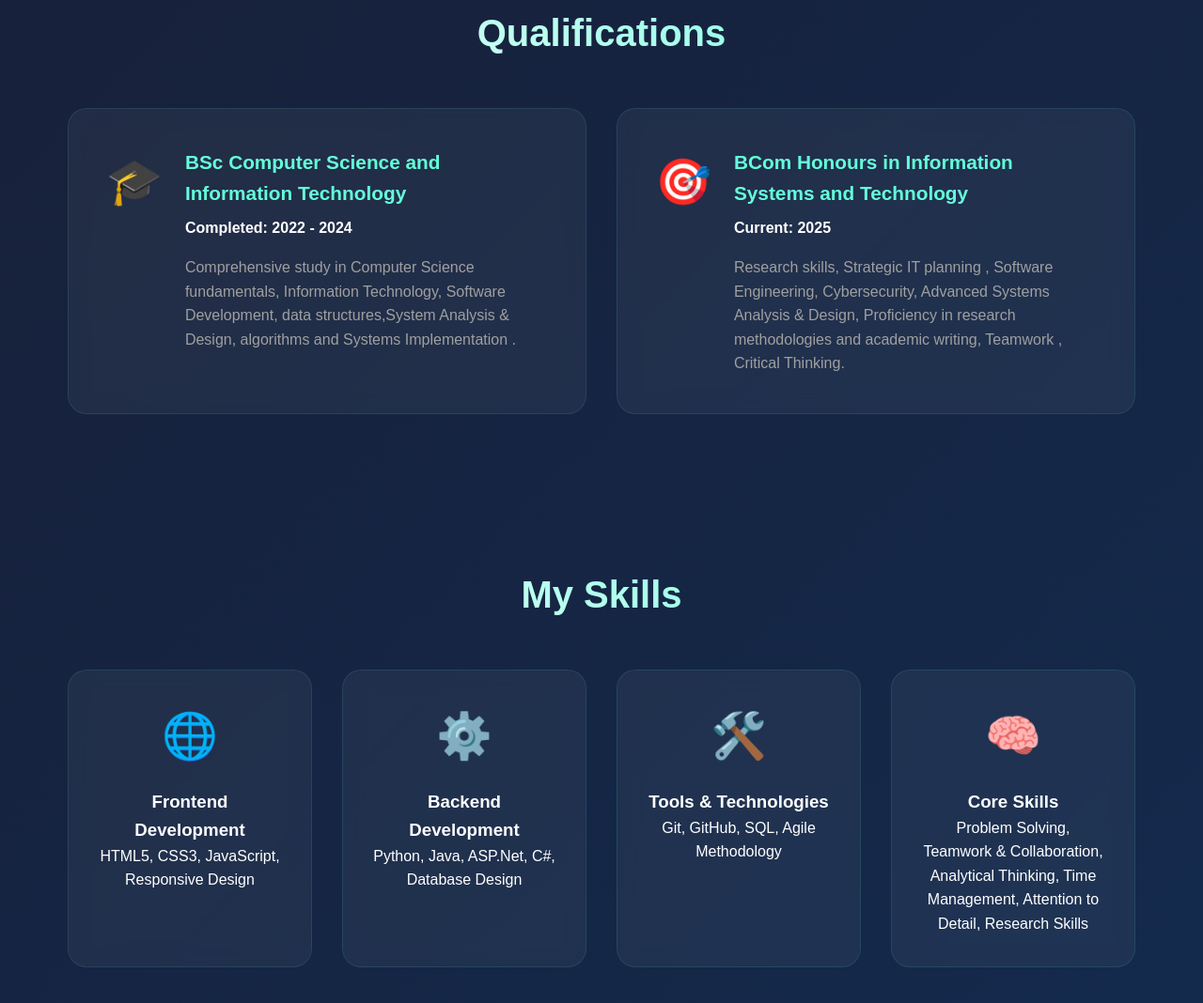
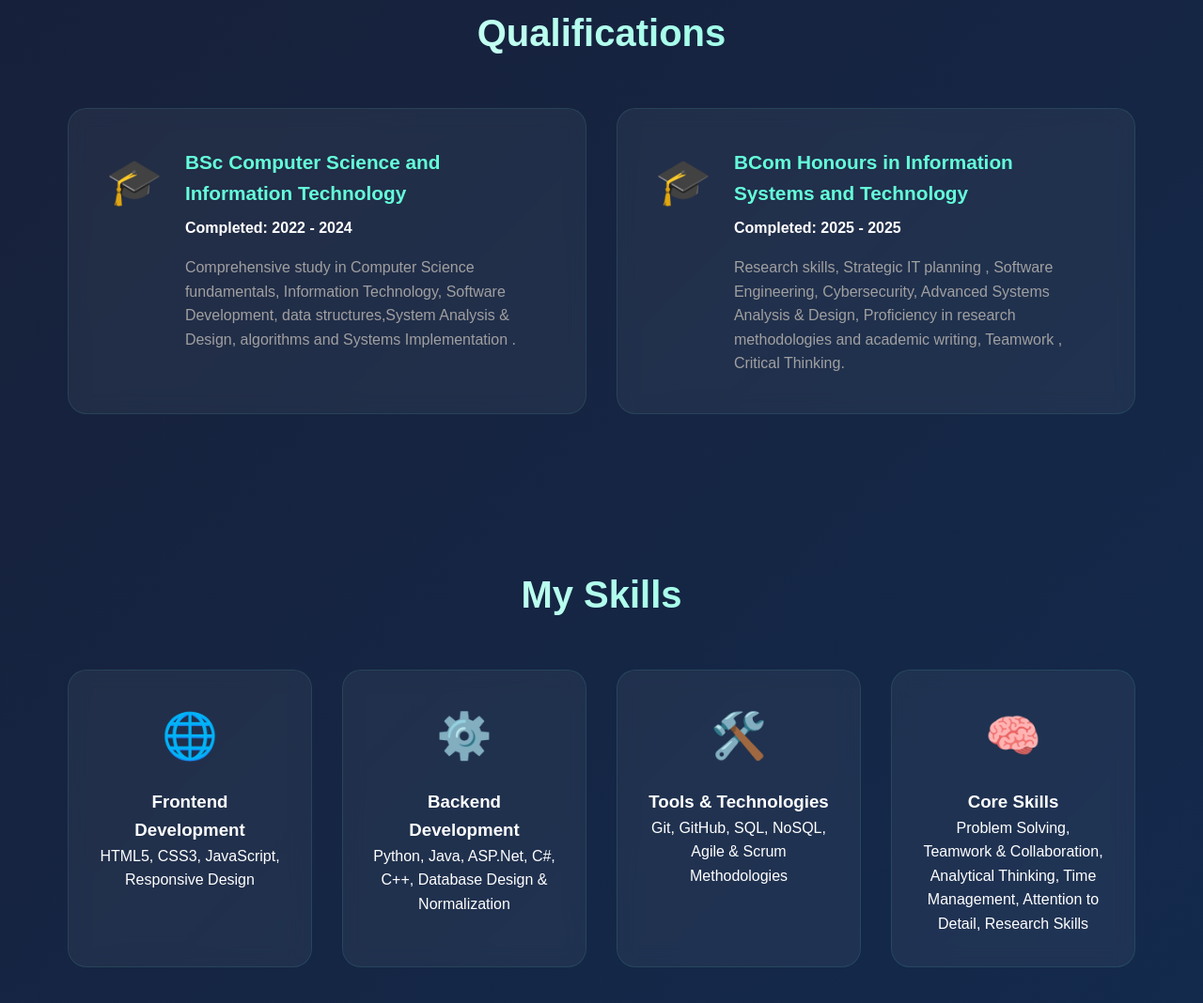
Before and after one commit to MdletsheFisokuhle/Portfolio, a plain HTML site: page index.html in a window 1280 px wide. Shown: the part 1517-2585 px from the top of the page at 94% size. Drawn offline with Linux system fonts and the light colour scheme.

Commit message:
New changes

```diff
--- a/index.html
+++ b/index.html
@@ -566,10 +566,10 @@
                 </div>
             </div>
             <div class="qualification-card">
-                <div class="qualification-icon">🎯</div>
+                <div class="qualification-icon">🎓</div>
                 <div class="qualification-details">
                     <h3>BCom Honours in Information Systems and Technology</h3>
-                    <p class="institution">Current: 2025</p>
+                    <p class="institution">Completed: 2025 - 2025</p>
                     <p class="description">Research skills, Strategic IT planning , Software Engineering, Cybersecurity, Advanced Systems Analysis & Design, Proficiency in research methodologies and academic writing, Teamwork , Critical Thinking.</p>
                 </div>
             </div>
@@ -588,12 +588,12 @@
             <div class="skill-card">
                 <div class="skill-icon">⚙️</div>
                 <h3>Backend Development</h3>
-                <p>Python, Java, ASP.Net, C#, Database Design</p>
+                <p>Python, Java, ASP.Net, C#, C++, Database Design & Normalization</p>
             </div>
             <div class="skill-card">
                 <div class="skill-icon">🛠️</div>
                 <h3>Tools & Technologies</h3>
-                <p>Git, GitHub, SQL, Agile Methodology</p>
+                <p>Git, GitHub, SQL, NoSQL, Agile & Scrum Methodologies</p>
             </div>
             <div class="skill-card">
                 <div class="skill-icon">🧠</div>
```
